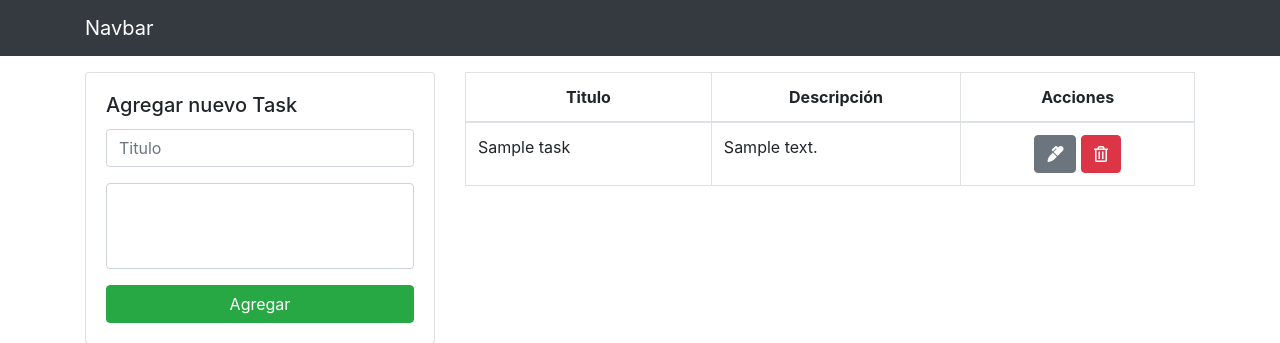
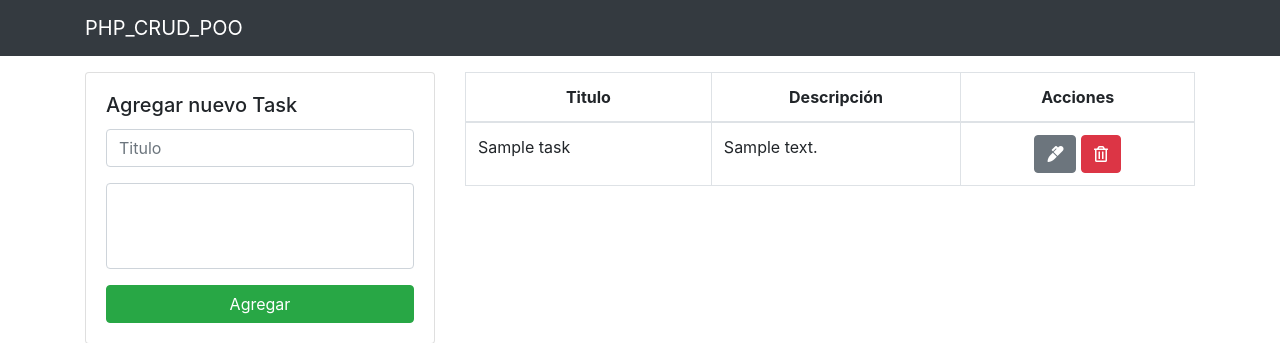
Before and after one commit to AlamFerrera/CRUD_PHP_POO, a PHP site: page / in a window 1280 px wide. Shown: the top 343 px of the page. Run offline with PHP 8.4, Linux system fonts and the light colour scheme; tables that the repository leaves empty or names only in its code hold one stand-in row (values such as "Sample post"); some libraries are stand-ins or nearby versions.

Commit message:
updates
updates

```diff
--- a/includes/navbar.php
+++ b/includes/navbar.php
@@ -1,6 +1,6 @@
 <nav class="navbar navbar-dark bg-dark">
     <div class="container">
-        <a class="navbar-brand" href="" id="navAnchor">Navbar</a>
+        <a class="navbar-brand" href="" id="navAnchor">PHP_CRUD_POO</a>
     </div>
 </nav>
 
```
Also changed, not shown: README.md, editCRUD.png (added), indexCRUD.png (added).
